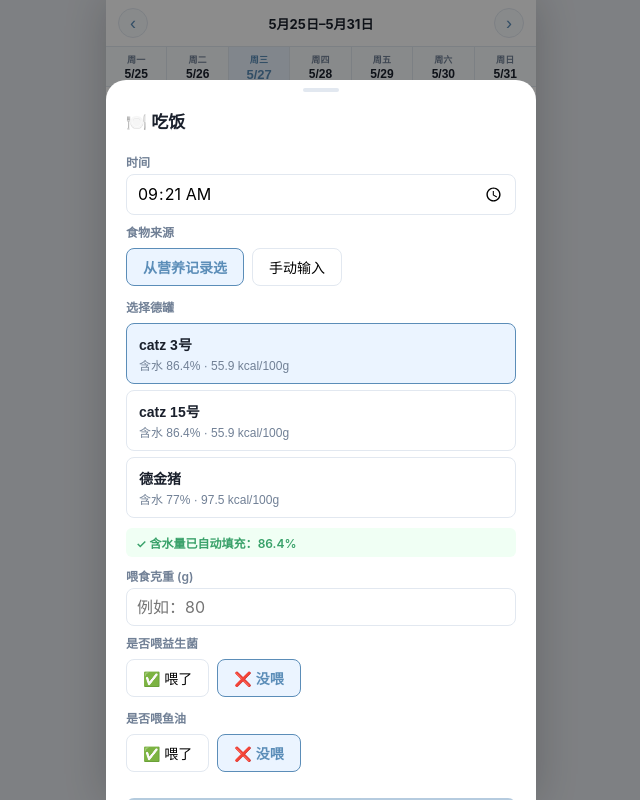
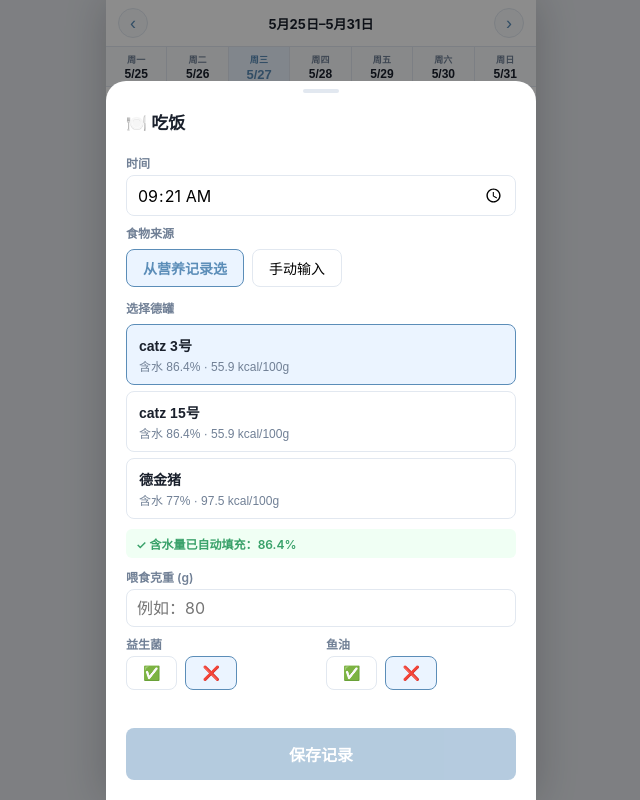
Before and after one commit to YICONGISME/PurrFect-Kidneys, a React (Vite) app: page / in a window 1280 px wide. Both pictures are taken after a click on the button "🍽️ 吃饭". Shown: the whole page, without its empty margins (319-959 px from the left). Built offline with nearby package versions, Linux system fonts and the light colour scheme.

Commit message:
Put probiotics and fish oil side by side in one row

```diff
--- a/src/components/AddEntrySheet.tsx
+++ b/src/components/AddEntrySheet.tsx
@@ -228,16 +228,21 @@ export function AddEntrySheet({ defaultDate, preselectedType, onAdd, onClose }:
                   </div>
                 )}
 
-                <label className="form-label">是否喂益生菌</label>
-                <div className="btn-group">
-                  <button className={`seg-btn${probiotics  ? ' active' : ''}`} onClick={() => setProbiotics(true)}>✅ 喂了</button>
-                  <button className={`seg-btn${!probiotics ? ' active' : ''}`} onClick={() => setProbiotics(false)}>❌ 没喂</button>
-                </div>
-
-                <label className="form-label">是否喂鱼油</label>
-                <div className="btn-group">
-                  <button className={`seg-btn${fishOil  ? ' active' : ''}`} onClick={() => setFishOil(true)}>✅ 喂了</button>
-                  <button className={`seg-btn${!fishOil ? ' active' : ''}`} onClick={() => setFishOil(false)}>❌ 没喂</button>
+                <div className="supp-row">
+                  <div className="supp-col">
+                    <span className="supp-label">益生菌</span>
+                    <div className="btn-group">
+                      <button className={`seg-btn${probiotics  ? ' active' : ''}`} onClick={() => setProbiotics(true)}>✅</button>
+                      <button className={`seg-btn${!probiotics ? ' active' : ''}`} onClick={() => setProbiotics(false)}>❌</button>
+                    </div>
+                  </div>
+                  <div className="supp-col">
+                    <span className="supp-label">鱼油</span>
+                    <div className="btn-group">
+                      <button className={`seg-btn${fishOil  ? ' active' : ''}`} onClick={() => setFishOil(true)}>✅</button>
+                      <button className={`seg-btn${!fishOil ? ' active' : ''}`} onClick={() => setFishOil(false)}>❌</button>
+                    </div>
+                  </div>
                 </div>
               </>
             )}
--- a/src/index.css
+++ b/src/index.css
@@ -677,6 +677,11 @@ select.form-input {
 }
 .calc-formula { font-size: 11px; color: var(--muted); font-weight: 400; margin-left: 6px; }
 
+/* supplement row (益生菌 + 鱼油 side by side) */
+.supp-row  { display: grid; grid-template-columns: 1fr 1fr; gap: 10px; margin-bottom: 12px; }
+.supp-col  { display: flex; flex-direction: column; gap: 4px; }
+.supp-label { font-size: 12px; font-weight: 600; color: var(--muted); }
+
 /* pee result card */
 .pee-result {
   display: flex; align-items: baseline; gap: 8px; flex-wrap: wrap;
```
